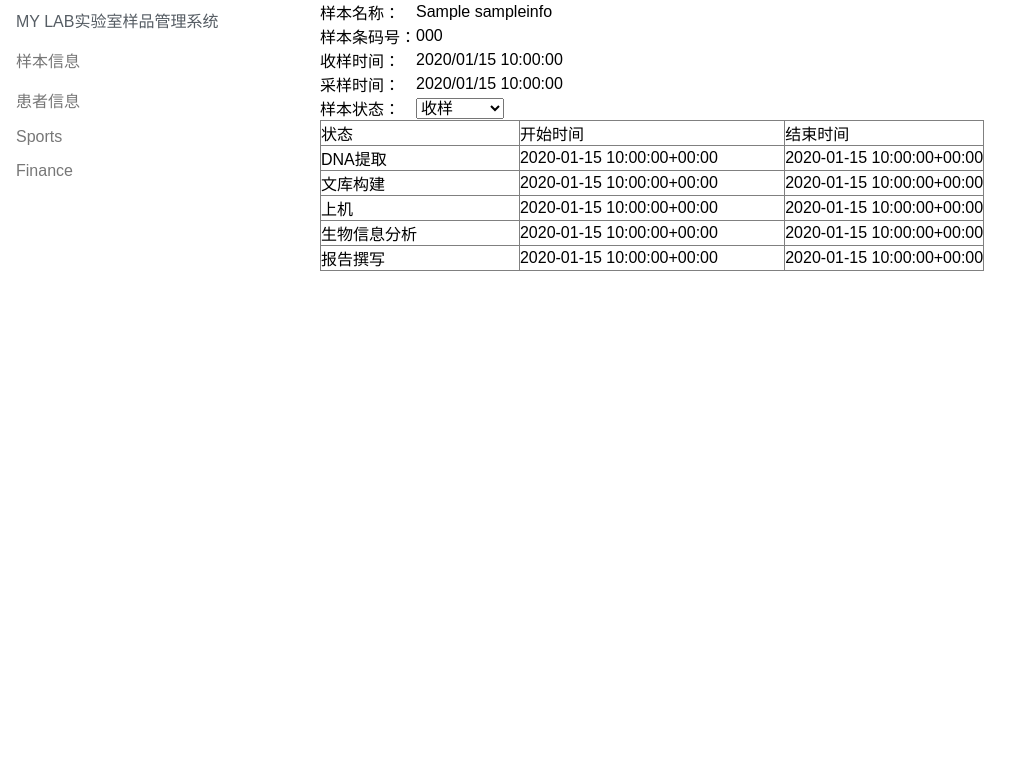
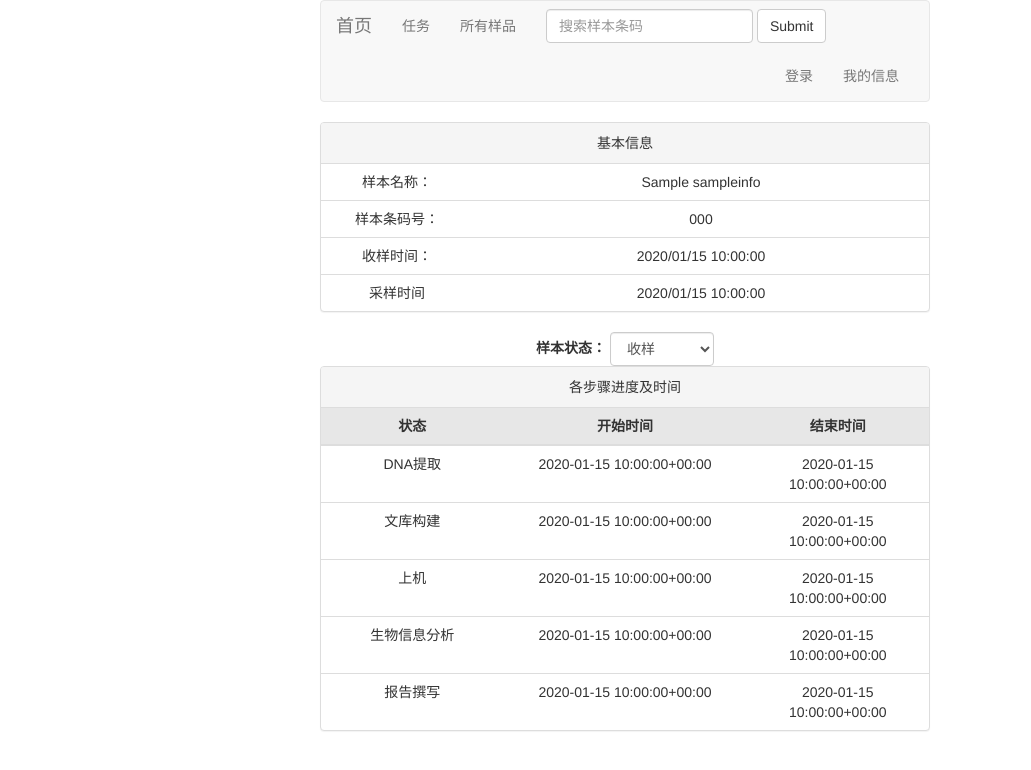
Before and after one commit to lozybean/my_lab, a Django app: page /sample/sample_info/1/ in a window 1280 px wide. Shown: the top 770 px of the page, without its empty margins (0-1031 px from the left). Run offline with Django 3.2, Linux system fonts and the light colour scheme; tables that the repository leaves empty hold one stand-in row (values such as "Sample post"); some libraries are stand-ins or nearby versions.

```diff
--- a/sample_manage/models.py
+++ b/sample_manage/models.py
@@ -8,9 +8,15 @@ class Project(models.Model):
 
     period_day = models.IntegerField()
 
+    def __str__(self):
+        return self.name
+
 
 class FamilyInfo(models.Model):
     proband = models.CharField(max_length=100)
+
+    def __str__(self):
+        return f"先证者：{self.proband}"
 
 
 class SubjectInfo(models.Model):
@@ -26,6 +32,9 @@ class SubjectInfo(models.Model):
     family = models.ForeignKey(FamilyInfo)
     relation_ship = models.CharField(max_length=50)
 
+    def __str__(self):
+        return self.name
+
 
 class SampleInfo(models.Model):
     STATUS = (('sample_received', '收样'),
@@ -39,9 +48,9 @@ class SampleInfo(models.Model):
     type = models.CharField(max_length=50, blank=True, null=True)
     quantity = models.CharField(max_length=50, blank=True, null=True)
 
-    # project = models.ForeignKey(Project)
-    #
-    # subject = models.ForeignKey(SubjectInfo)
+    project = models.ForeignKey(Project, blank=True, null=True)
+
+    subject = models.ForeignKey(SubjectInfo, blank=True, null=True)
 
     index1_seq = models.CharField(max_length=20, blank=True, null=True)
     index2_seq = models.CharField(max_length=20, blank=True, null=True)
@@ -66,5 +75,8 @@ class SampleInfo(models.Model):
     has_request_note = models.BooleanField(default=True)
     has_informed_note = models.BooleanField(default=True)
 
+    class Meta:
+        ordering = ['-date_receive']
+
     def __str__(self):
         return self.name
--- a/sample_manage/urls.py
+++ b/sample_manage/urls.py
@@ -2,5 +2,6 @@ from django.conf.urls import url
 from sample_manage import views
 
 urlpatterns = [
+    url(r'sample_list/$', views.sample_list, name='sample_list'),
     url(r'^sample_info/(?P<sample_id>\d+)/$', views.sample_info, name='sample_info'),
 ]
--- a/sample_manage/views.py
+++ b/sample_manage/views.py
@@ -1,9 +1,35 @@
-from django.shortcuts import render, get_object_or_404
+from django.contrib import auth
+from django.shortcuts import render, get_object_or_404, get_list_or_404
+from sample_manage.form import LoginForm
 from sample_manage.models import SampleInfo
 
 
 # Create your views here.
 
+def login(request):
+    if request.method == 'GET':
+        form = LoginForm()
+        return render(request, 'login.html', {'form': form})
+    else:
+        form = LoginForm(request.POST)
+        if form.is_valid():
+            username = request.POST.get('username', '')
+            password = request.POST.get('password', '')
+            user = auth.authenticate(username=username, password=password)
+            if user is not None and user.is_active:
+                auth.login(request, user)
+                return '登录成功'
+            else:
+                return render(request, 'login.html', {'form': form, 'password_is_wrong': True})
+        else:
+            return render(request, 'login.html', {'form': form})
+
+
 def sample_info(request, sample_id):
     sample = get_object_or_404(SampleInfo, id=sample_id)
     return render(request, 'sample_info.html', {'sample': sample})
+
+
+def sample_list(request):
+    samples = get_list_or_404(SampleInfo)
+    return render(request, 'sample_list.html', {'sample_list': samples})
--- a/static/css/lab.css
+++ b/static/css/lab.css
@@ -1,5 +1,13 @@
-#layout {
+#body {
     width: 100%;
+}
+
+table thead.thead-default{
+    background: #e7e7e7;
+}
+
+.content{
+    text-align: center;
 }
 
 .custom-restricted-width {
--- a/templates/base.html
+++ b/templates/base.html
@@ -1,32 +1,27 @@
 <!--base.html-->
 {% load static %}
+{% load bootstrap3 %}
 <!doctype html>
 <html lang="en">
 <head>
     <meta charset="utf-8">
     <meta name="viewport" content="width=device-width, initial-scale=1.0">
     <title>my lab</title>
-    <link rel="stylesheet" href="{% static 'css/pure-min.css' %}">
+    {% bootstrap_css %}
+    {% bootstrap_javascript %}
+    {#    <link rel="stylesheet" href="{% static 'css/pure-min.css' %}">#}
     <link rel="stylesheet" href="{% static 'css/lab.css' %}">
 </head>
 
 <body>
-<div id="layout" class="pure-g">
-    <div class="sidebar pure-u-1-4">
-        <div class="pure-menu custom-restricted-width">
-            <span class="pure-menu-heading">My Lab实验室样品管理系统</span>
+<div id="body" class="row">
 
-            <ul class="pure-menu-list">
-                <li class="pure-menu-item"><a href="#" class="pure-menu-link">样本信息</a></li>
-                <li class="pure-menu-item"><a href="#" class="pure-menu-link">患者信息</a></li>
-                <li class="pure-menu-item"><a href="#" class="pure-menu-link">Sports</a></li>
-                <li class="pure-menu-item"><a href="#" class="pure-menu-link">Finance</a></li>
-            </ul>
-        </div>
+    <div class="content col-md-6 col-md-offset-3">
+        {% include 'navbar.html' %}
     </div>
-
-
-    <div class="content pure-u-3-4">
+    <br>
+    <br>
+    <div class="content col-md-6 col-md-offset-3">
         <div>
             {% block content %}
             {% endblock %}
--- /dev/null
+++ b/templates/navbar.html
@@ -0,0 +1,60 @@
+<nav class="navbar navbar-default">
+    <div class="container-fluid">
+        <!-- Brand and toggle get grouped for better mobile display -->
+        <div class="navbar-header">
+            {#                        <button type="button" class="navbar-toggle collapsed" data-toggle="collapse"#}
+            {#                                data-target="#bs-example-navbar-collapse-1" aria-expanded="false">#}
+            {#                            <span class="sr-only">Toggle navigation</span>#}
+            {#                            <span class="icon-bar"></span>#}
+            {#                            <span class="icon-bar"></span>#}
+            {#                            <span class="icon-bar"></span>#}
+            {#                        </button>#}
+            <a class="navbar-brand" href="#">首页</a>
+        </div>
+
+        <!-- Collect the nav links, forms, and other content for toggling -->
+        <div class="collapse navbar-collapse" id="bs-example-navbar-collapse-1">
+            <ul class="nav navbar-nav">
+                <li><a href="#">任务</a></li>
+                <li><a href="{% url 'sample_list' %}">所有样品</a></li>
+                {#                <li class="dropdown">#}
+                {#                    <a href="#" class="dropdown-toggle" data-toggle="dropdown" role="button" aria-haspopup="true"#}
+                {#                       aria-expanded="true">所有记录<span class="caret"></span></a>#}
+                {#                    <ul class="dropdown-menu">#}
+                {#                        <li><a href="#">所有样品</a></li>#}
+                {#                        <li><a href="#">所有受检者</a></li>#}
+                {#                        <li><a href="#">所有家系</a></li>#}
+                {#                        <li role="separator" class="divider"></li>#}
+                {#                        <li><a href="#">Separated link</a></li>#}
+                {#                        <li role="separator" class="divider"></li>#}
+                {#                        <li><a href="#">One more separated link</a></li>#}
+                {#                    </ul>#}
+                {#                </li>#}
+            </ul>
+            <form class="navbar-form navbar-left">
+                <div class="form-group">
+                    <input type="text" class="form-control" placeholder="搜索样本条码">
+                </div>
+                <button type="submit" class="btn btn-default">Submit</button>
+            </form>
+            <ul class="nav navbar-right navbar-nav">
+                <li><a href="#">登录</a></li>
+                <li><a href="#">我的信息</a></li>
+            </ul>
+            {#                        <ul class="nav navbar-nav navbar-right">#}
+            {#                            <li><a href="#">Link</a></li>#}
+            {#                            <li class="dropdown">#}
+            {#                                <a href="#" class="dropdown-toggle" data-toggle="dropdown" role="button" aria-haspopup="true"#}
+            {#                                   aria-expanded="false">Dropdown <span class="caret"></span></a>#}
+            {#                                <ul class="dropdown-menu">#}
+            {#                                    <li><a href="#">Action</a></li>#}
+            {#                                    <li><a href="#">Another action</a></li>#}
+            {#                                    <li><a href="#">Something else here</a></li>#}
+            {#                                    <li role="separator" class="divider"></li>#}
+            {#                                    <li><a href="#">Separated link</a></li>#}
+            {#                                </ul>#}
+            {#                            </li>#}
+            {#                        </ul>#}
+        </div><!-- /.navbar-collapse -->
+    </div><!-- /.container-fluid -->
+</nav>
--- a/templates/sample_info.html
+++ b/templates/sample_info.html
@@ -1,50 +1,37 @@
 {% extends 'base.html' %}
 {% load display_none %}
 {% load date_format %}
+{% load bootstrap3 %}
 {% block content %}
-    <div>
-        <table id="base_info">
+    <div class="panel panel-default">
+
+        <div class="panel-heading text-center">基本信息</div>
+
+        <table class="table table-responsive">
             <tr>
-                <td>
-
-                    样本名称：
-                </td>
-                <td>
-                    {{ sample.name }}
-                </td>
+                <td class="col-md-3">样本名称：</td>
+                <td>{{ sample.name }}</td>
             </tr>
             <tr>
-                <td>
-                    样本条码号：
-                </td>
-                <td>
-                    {{ sample.barcode }}
-                </td>
+                <td class="col-md-3">样本条码号：</td>
+                <td>{{ sample.barcode }}</td>
             </tr>
             <tr>
-                <td>
-                    收样时间：
-                </td>
-                <td>
-                    {{ sample.date_receive|date_format|display_none }}
-                </td>
+                <td class="col-md-3">收样时间：</td>
+                <td> {{ sample.date_receive|date_format|display_none:'未记录' }}</td>
             </tr>
             <tr>
-                <td>
-                    采样时间：
-                </td>
-                <td>
+                <td class="col-md-3">采样时间</td>
+                <td>{{ sample.date_sampling|date_format|display_none:'未记录' }}</td>
+            </tr>
+        </table>
+    </div>
 
-                    {{ sample.date_sampling|date_format|display_none:'未记录' }}
-                </td>
-            </tr>
-            <tr>
-                <td>
-                    样本状态：
-                </td>
-                <td>
-                    <div class="select">
-                        <select name="sample_status" id="sample_status">
+    <form class="form-inline">
+
+        <div class="form-group row">
+            <label for="sample_status">样本状态：</label>
+            <select class="form-control" id="sample_status">
                 <option>{{ sample.get_status_display }}</option>
                 {% for status in sample.STATUS %}
                     {% if status.0 != sample.status %}
@@ -53,26 +40,24 @@
                 {% endfor %}
             </select>
         </div>
-                </td>
-            </tr>
-        </table>
-        <table border="1">
-            <thead>
+    </form>
+    <div class="panel panel-default">
+        <div class="panel-heading text-center">各步骤进度及时间</div>
+        <table class="table table-responsive">
+            <thead class="thead-default">
             <tr>
-                <td width="30%">
+                <th width="30%" class="text-center">
                     状态
-                </td>
-                <td width="40%">
+                </th>
+                <th width="40%" class="text-center">
                     开始时间
-                </td>
-                <td width="40%">
+                </th>
+                <th width="40%" class="text-center">
                     结束时间
-                </td>
+                </th>
             </tr>
             </thead>
             <tbody>
-
-
             <tr>
                 <td>
                     DNA提取
```
Also changed, not shown: my_lab/settings.py (+63 -1 lines), sample_manage/admin.py (+5 -9 lines), sample_manage/form.py (added, +30 -0 lines), templates/sample_list.html (+48 -7 lines). Lines whose indentation alone changed are shown as unchanged.
